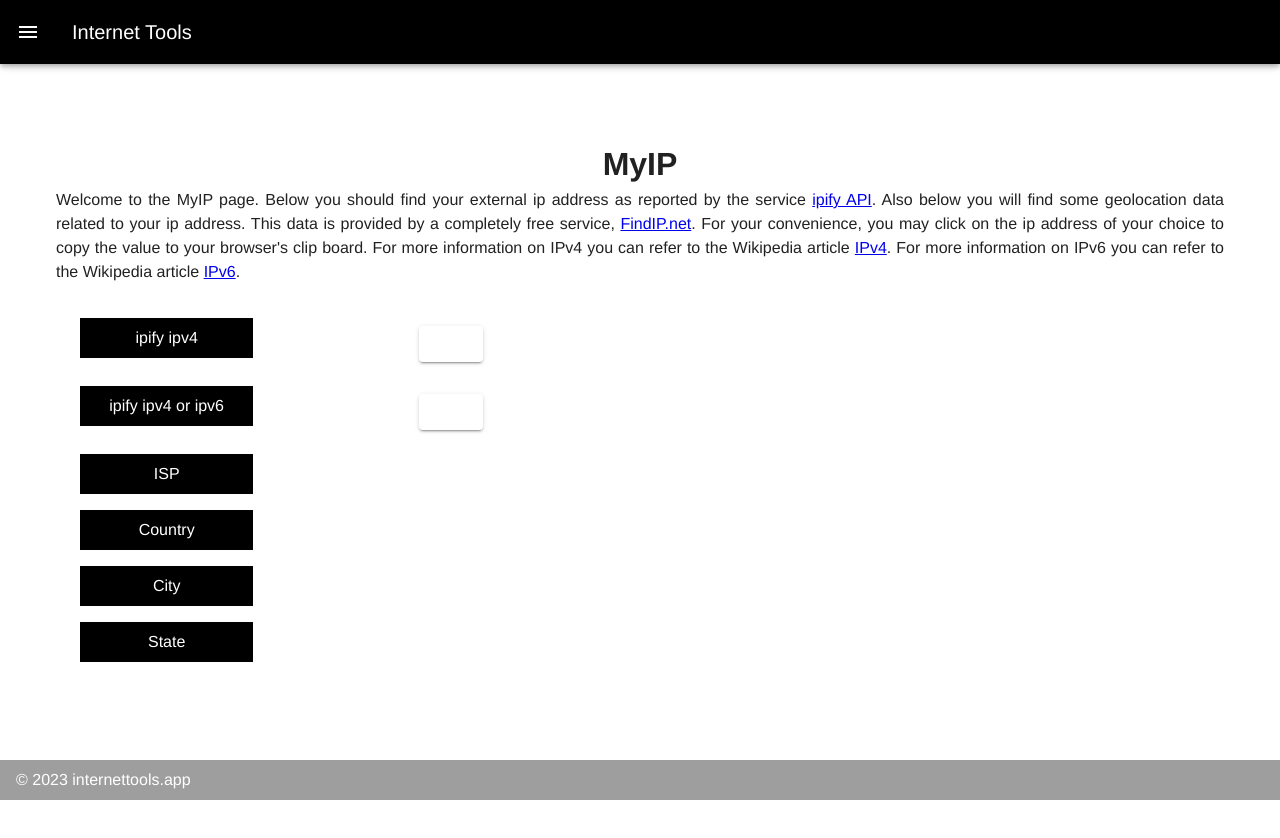
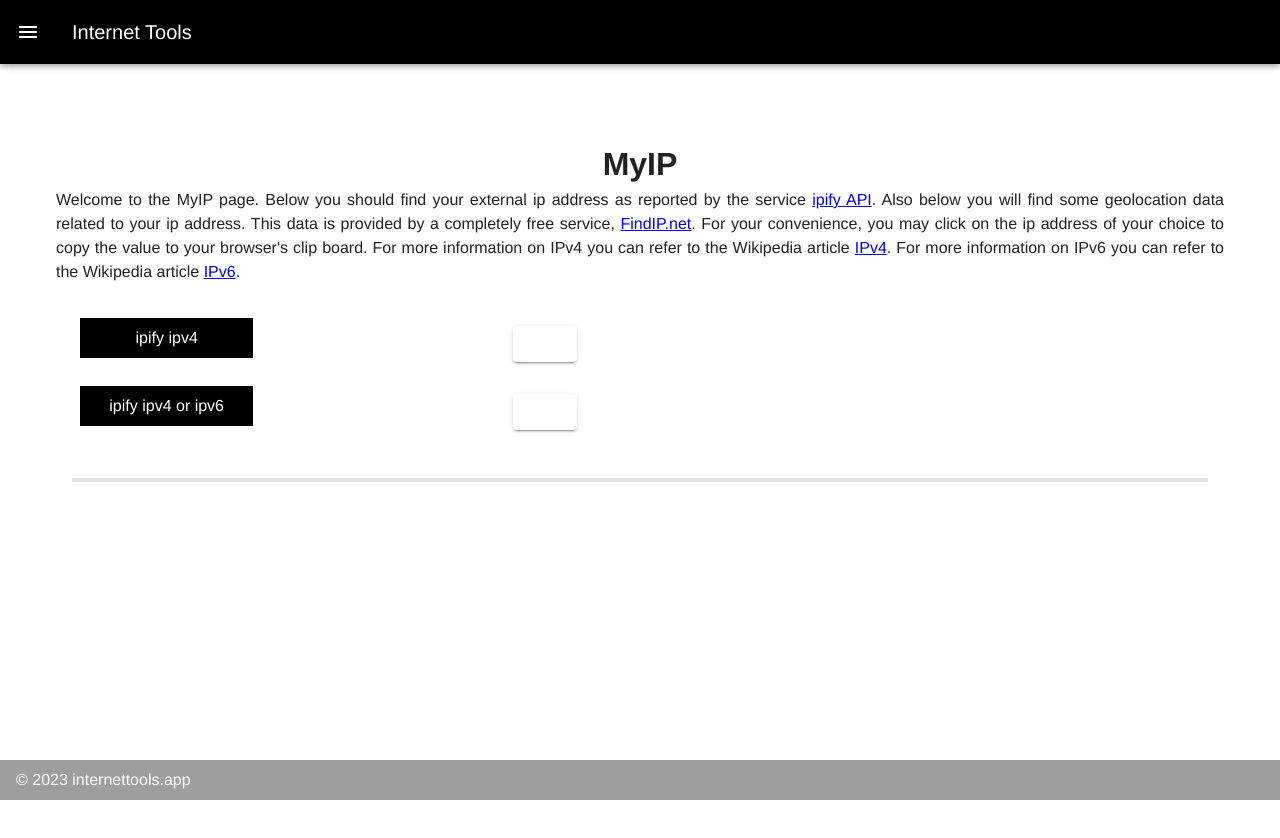
Before and after one commit to butler1970/vue, a Vue app: page /my-ip in a window 1280 px wide. Shown: the top 838 px of the page. Built offline with nearby package versions, Linux system fonts and the light colour scheme; no server answers.

Commit message:
Added progress bar to MyIP page.

```diff
--- a/src/components/MyIPPage.vue
+++ b/src/components/MyIPPage.vue
@@ -20,7 +20,7 @@
           ipify ipv4
         </v-sheet>
       </v-col>
-      <v-col cols="12" md="4">
+      <v-col cols="12" md="6">
         <v-sheet color="secondary" class="pa-2 ma-2">
           <v-btn @click="copy(ipify_ipv4)">{{ this.ipify_ipv4 }}</v-btn>
         </v-sheet>
@@ -33,20 +33,26 @@
           ipify ipv4 or ipv6
         </v-sheet>
       </v-col>
-      <v-col cols="12" md="4">
+      <v-col cols="12" md="6">
         <v-sheet color="secondary" class="pa-2 ma-2">
           <v-btn @click="copy(ipify_ipv6)">{{ this.ipify_ipv6 }}</v-btn>
         </v-sheet>
       </v-col>
     </v-row>
+  </v-container>
 
+  <v-container v-if="geoLocationData == null">
+    <v-progress-linear indeterminate></v-progress-linear>
+  </v-container>
+
+  <v-container v-else>
     <v-row no-gutters>
       <v-col cols="12" md="2">
         <v-sheet color="primary" class="pa-2 ma-2">
           ISP
         </v-sheet>
       </v-col>
-      <v-col cols="12" md="4">
+      <v-col cols="12" md="6">
         <v-sheet color="secondary" class="pa-2 ma-2">
           {{ this.geoLocationData?.traits?.isp }}
         </v-sheet>
@@ -59,7 +65,7 @@
           Country
         </v-sheet>
       </v-col>
-      <v-col cols="12" md="4">
+      <v-col cols="12" md="6">
         <v-sheet color="secondary" class="pa-2 ma-2">
           {{ this.geoLocationData?.country?.names?.en }}
         </v-sheet>
@@ -72,7 +78,7 @@
           City
         </v-sheet>
       </v-col>
-      <v-col cols="12" md="4">
+      <v-col cols="12" md="6">
         <v-sheet color="secondary" class="pa-2 ma-2">
           {{ this.geoLocationData?.city?.names?.en }}
         </v-sheet>
@@ -85,7 +91,7 @@
           State
         </v-sheet>
       </v-col>
-      <v-col cols="12" md="4">
+      <v-col cols="12" md="6">
         <v-sheet color="secondary" class="pa-2 ma-2">
           {{ this.geoLocationData?.subdivisions[0]?.iso_code }}
         </v-sheet>
```
